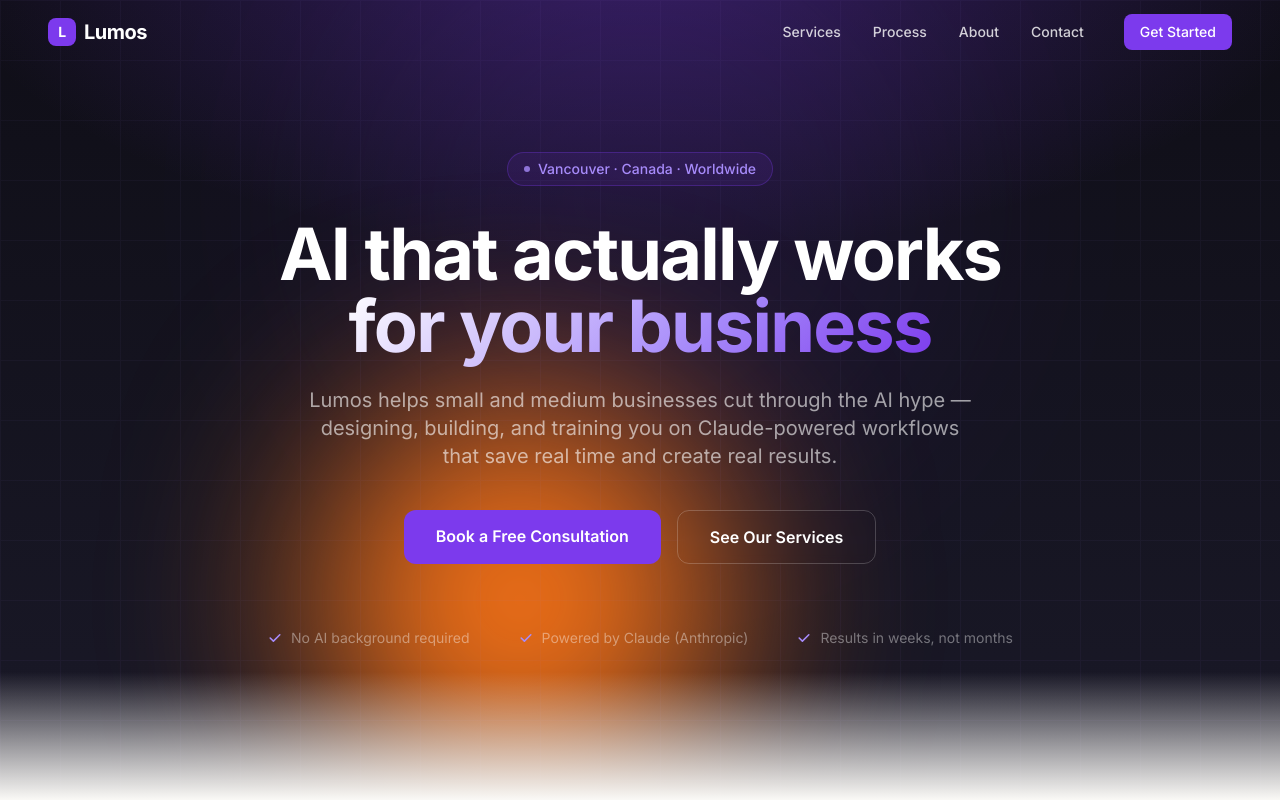
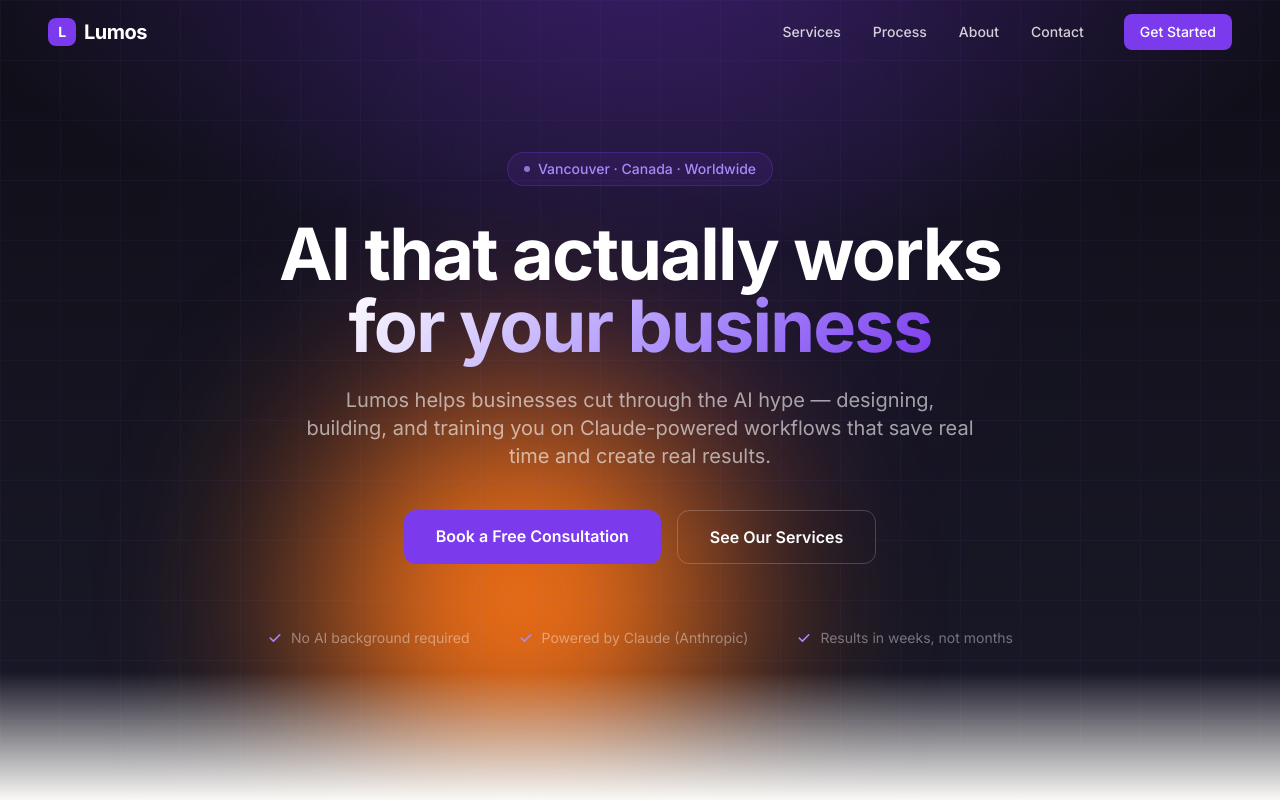
Before and after one commit to dhillonator/lumos-ai, a Next.js app: page / in a window 1280 px wide. Shown: the top 800 px of the page. Built offline with nearby package versions, Linux system fonts and the light colour scheme.

Commit message:
Remove 'small and medium' qualifier from hero subtext

```diff
--- a/src/components/Hero.tsx
+++ b/src/components/Hero.tsx
@@ -34,7 +34,7 @@
 
         {/* Subtext */}
         <p className="text-lg md:text-xl text-white/60 max-w-2xl mx-auto mb-10 leading-relaxed">
-          Lumos helps small and medium businesses cut through the AI hype —
+          Lumos helps businesses cut through the AI hype —
           designing, building, and training you on Claude-powered workflows
           that save real time and create real results.
         </p>
```
